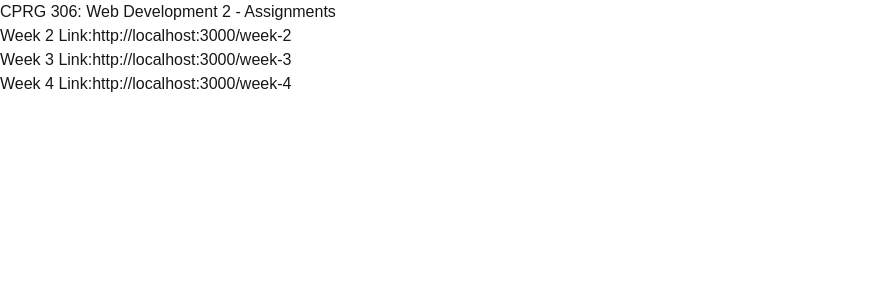
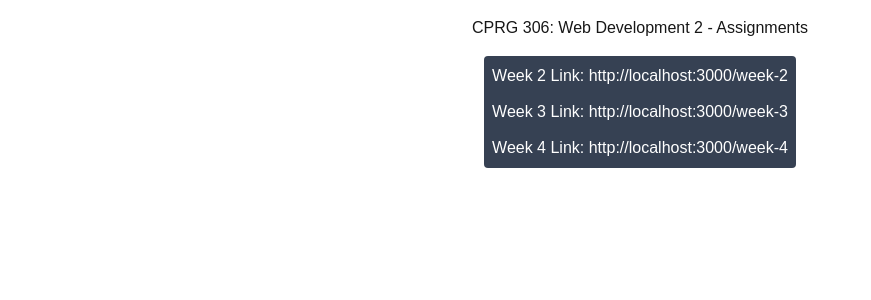
Before and after one commit to FreezingFriesen/cprg306-assignments, a Next.js app: page / in a window 1280 px wide. Shown: the top 300 px of the page, without its empty margins (0-871 px from the left). Built offline with nearby package versions, Linux system fonts and the light colour scheme.

Commit message:
Added some styling to the  week links page

```diff
--- a/app/page.js
+++ b/app/page.js
@@ -105,26 +105,25 @@ import Link from "next/link";
 
 export default function Page() {
   return (
-    <main>
+    <main className="flex flex-col items-center justify-center p-4 gap-4">
       <h1>CPRG 306: Web Development 2 - Assignments</h1>
-      <h2>
-        Week 2 Link:
+      <div className="flex flex-col justify-center items-center bg-gray-700 text-white rounded max-w-md" style={{ padding: "8px", gap: "12px" }}>
+        <h2 className="hover:underline">
           <Link href="http://localhost:3000/week-2" target="_blank">
-        http://localhost:3000/week-2
+          Week 2 Link: http://localhost:3000/week-2
           </Link>
         </h2>
-      <h2>
-        Week 3 Link:
+        <h2 className="hover:underline">
           <Link href="http://localhost:3000/week-3" target="_blank">
-        http://localhost:3000/week-3
+          Week 3 Link: http://localhost:3000/week-3
           </Link>
         </h2>
-      <h2>
-        Week 4 Link:
+        <h2 className="hover:underline">
           <Link href="http://localhost:3000/week-4" target="_blank">
-        http://localhost:3000/week-4
+          Week 4 Link: http://localhost:3000/week-4
           </Link>
         </h2>
+      </div>
     </main>
   );
 }
```
Lines whose indentation alone changed are shown as unchanged.
